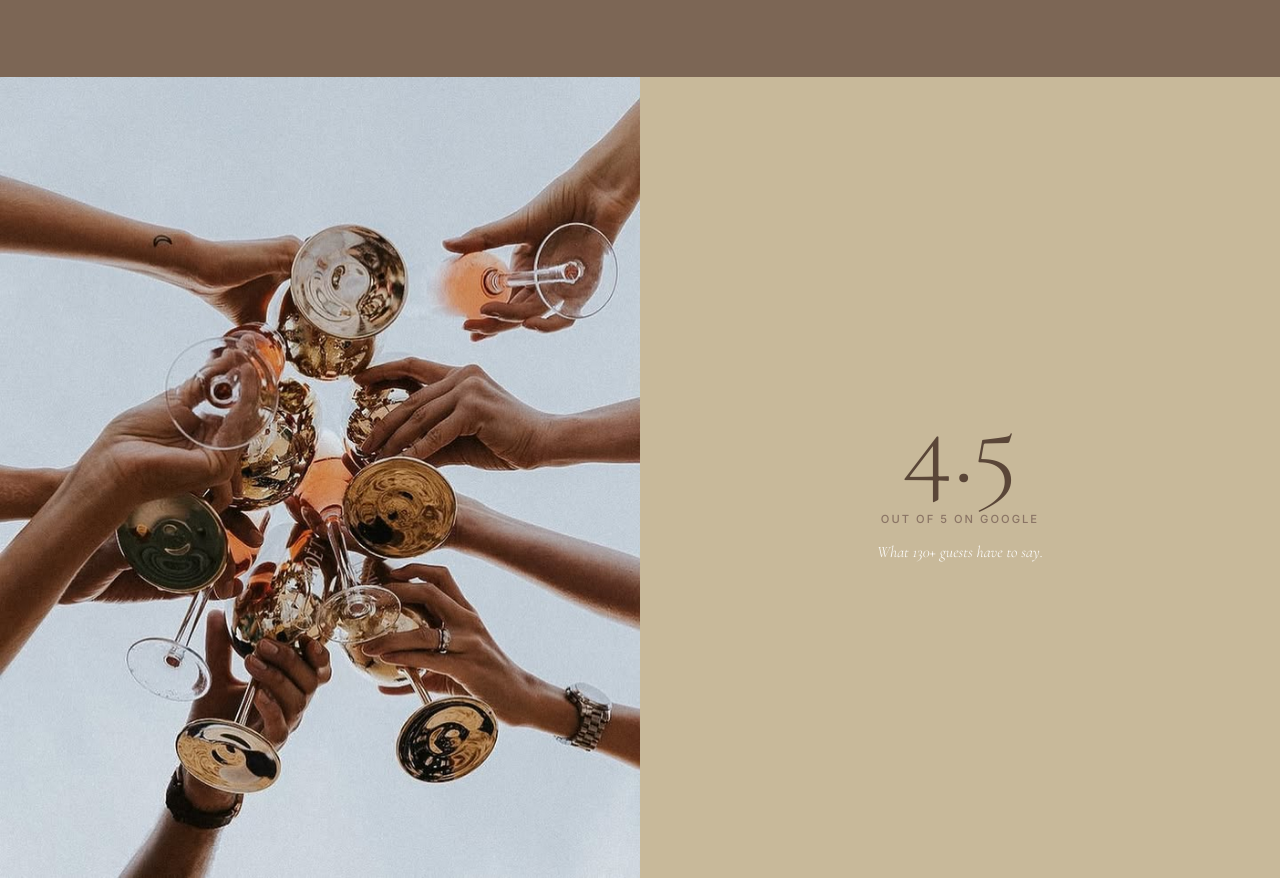
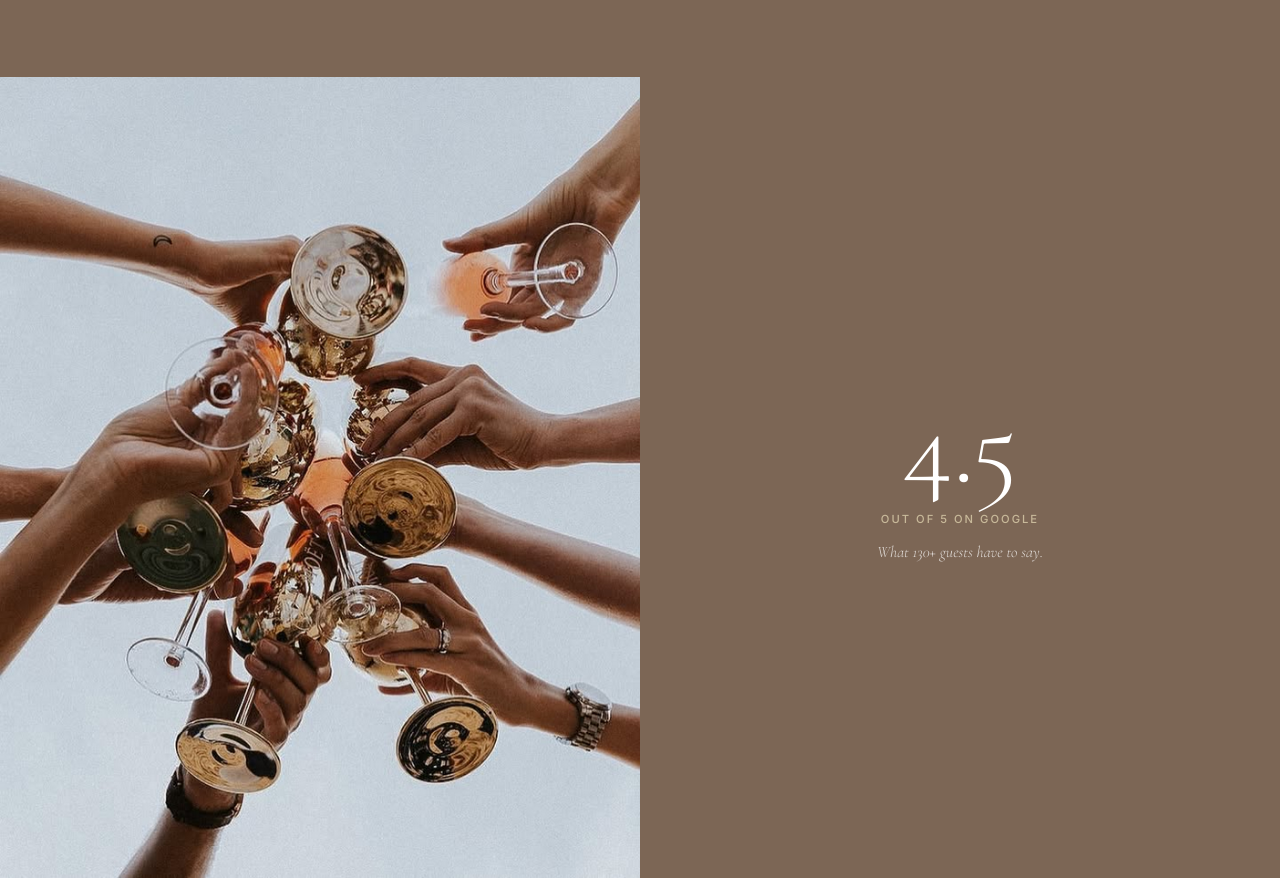
Before and after one commit to FlintandFuel/hemels-cafe, a plain HTML site: page index.html in a window 1280 px wide. Shown: the part 6480-7358 px from the top of the page. Drawn offline with nearby package versions, Linux system fonts and the light colour scheme.

Commit message:
UI updates

```diff
--- a/index.html
+++ b/index.html
@@ -903,7 +903,7 @@
     }
 
     .atmos-strip-text {
-      background: var(--sand);
+      background: var(--mocha);
       display: flex;
       align-items: center;
       justify-content: center;
@@ -915,7 +915,7 @@
       font-family: var(--font-display);
       font-size: clamp(4.5rem, 9vw, 7rem);
       font-weight: 300;
-      color: var(--mocha-dark);
+      color: var(--white);
       line-height: 1;
       display: block;
     }
@@ -926,7 +926,7 @@
       font-weight: 500;
       letter-spacing: 0.18em;
       text-transform: uppercase;
-      color: var(--mocha-mid);
+      color: var(--sand);
       display: block;
       margin-top: 0.6rem;
     }
@@ -936,7 +936,7 @@
       font-size: 1rem;
       font-style: italic;
       font-weight: 300;
-      color: var(--white);
+      color: rgba(255, 255, 255, 0.75);
       display: block;
       margin-top: 0.65rem;
     }
```
